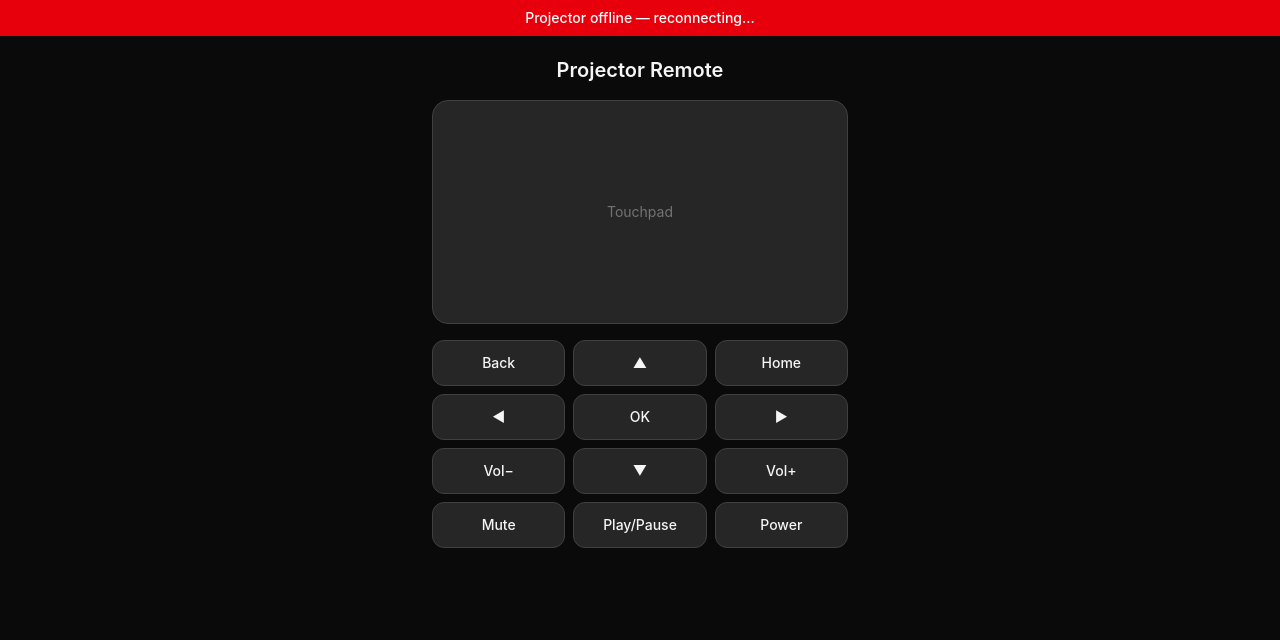
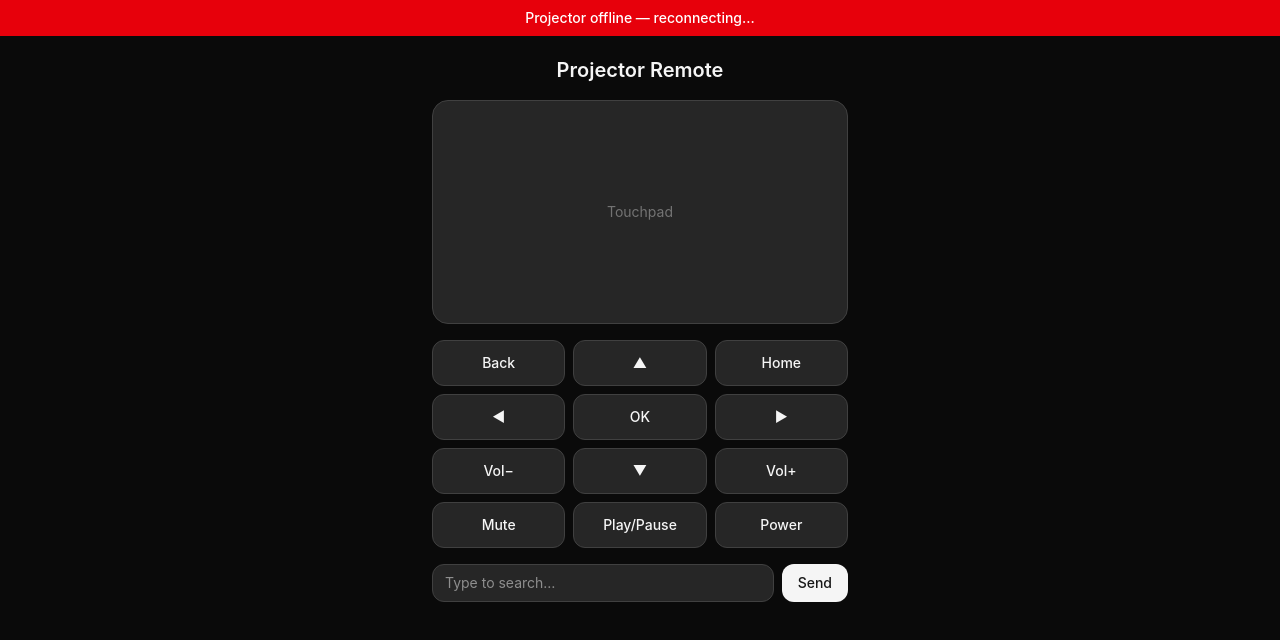
Before and after one commit to ksaurav24/projector-remote, a React (Vite) app in the folder web/: page / in a window 1280 px wide. Shown: the top 640 px of the page. Built offline with nearby package versions, Linux system fonts and the light colour scheme; no server answers.

Commit message:
Add text entry component for ASCII search input

```diff
--- a/web/src/App.tsx
+++ b/web/src/App.tsx
@@ -2,6 +2,7 @@ import { WsProvider, useWs } from "./ws/WsContext";
 import { ConnectionStatus } from "./components/ConnectionStatus";
 import { Touchpad } from "./components/Touchpad";
 import { ButtonGrid } from "./components/ButtonGrid";
+import { TextEntry } from "./components/TextEntry";
 
 function Shell() {
   const { connected } = useWs();
@@ -12,6 +13,7 @@ function Shell() {
         <h1 className="text-xl font-semibold text-center py-4">Projector Remote</h1>
         <Touchpad />
         <ButtonGrid />
+        <TextEntry />
       </main>
     </div>
   );
--- /dev/null
+++ b/web/src/components/TextEntry.tsx
@@ -0,0 +1,33 @@
+import { useState, type FormEvent } from "react";
+import { useWs } from "../ws/WsContext";
+
+export function TextEntry() {
+  const { send } = useWs();
+  const [value, setValue] = useState("");
+
+  function onSubmit(e: FormEvent) {
+    e.preventDefault();
+    const trimmed = value.trim();
+    if (!trimmed) return;
+    send({ type: "text", value: trimmed });
+    setValue("");
+  }
+
+  return (
+    <form onSubmit={onSubmit} className="mt-4 flex gap-2">
+      <input
+        type="text"
+        value={value}
+        onChange={(e) => setValue(e.target.value)}
+        placeholder="Type to search…"
+        className="flex-1 rounded-xl bg-neutral-800 border border-neutral-700 px-3 py-2 text-sm outline-none focus:border-neutral-500"
+      />
+      <button
+        type="submit"
+        className="rounded-xl bg-neutral-100 text-neutral-900 px-4 py-2 text-sm font-medium"
+      >
+        Send
+      </button>
+    </form>
+  );
+}
```
